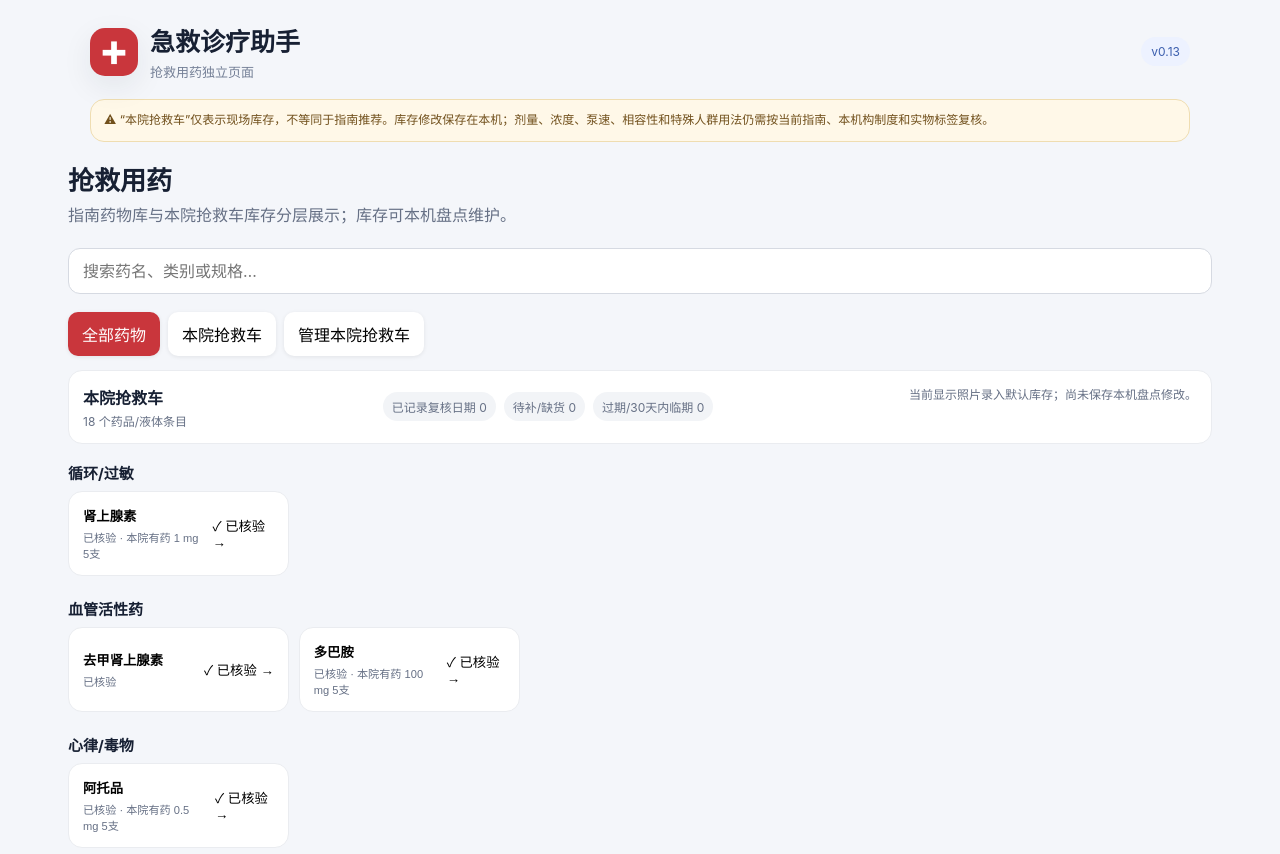
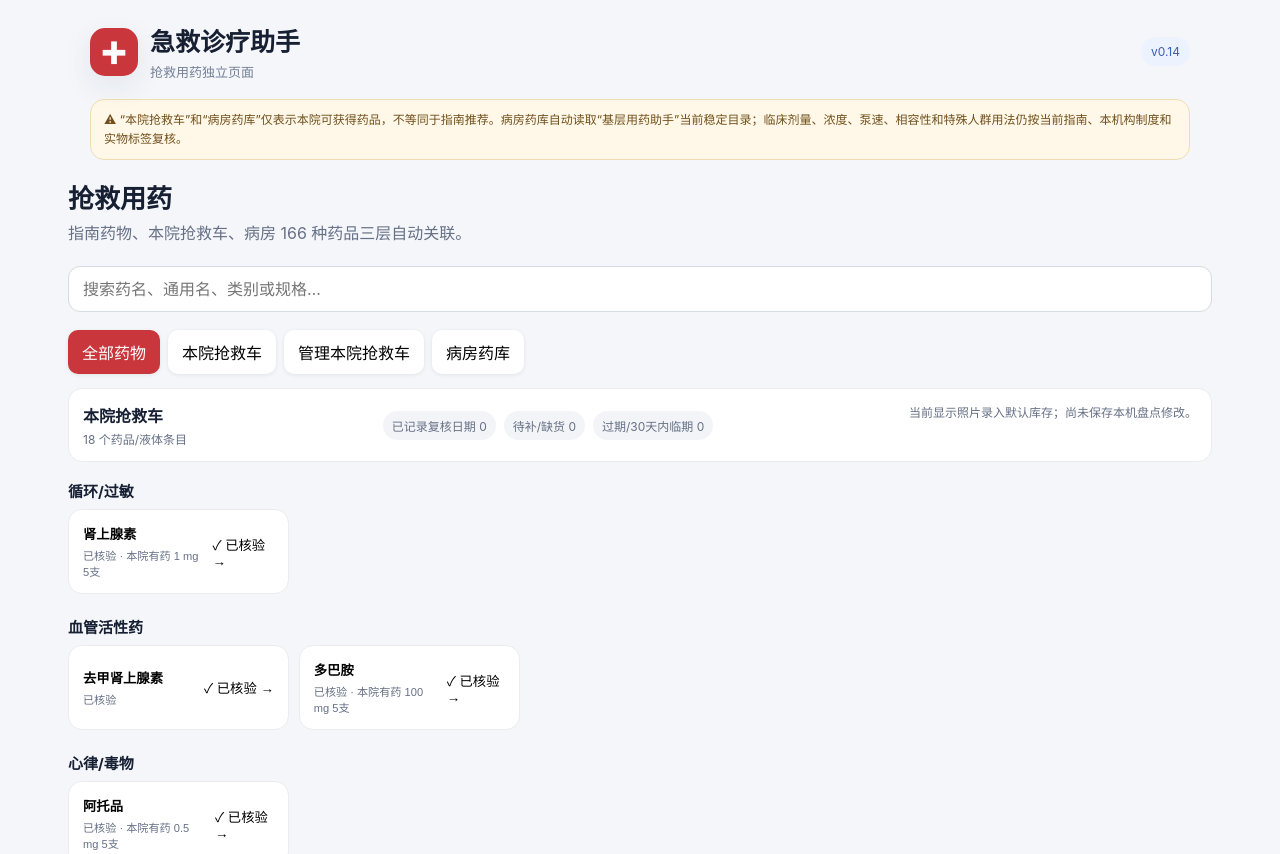
Before and after one commit to tinnxq-alt/emergency-care-assistant, a plain HTML site: page drugs.html in a window 1280 px wide. Shown: the top 854 px of the page. Drawn offline with Linux system fonts and the light colour scheme.

Commit message:
add ward pharmacy tab and auto-linking

```diff
--- a/drugs.html
+++ b/drugs.html
@@ -4,7 +4,7 @@
   <meta charset="utf-8" />
   <meta name="viewport" content="width=device-width,initial-scale=1,viewport-fit=cover" />
   <meta name="theme-color" content="#c9363c" />
-  <title>用药 · 急救诊疗助手 v0.13</title>
+  <title>用药 · 急救诊疗助手 v0.14</title>
   <link rel="manifest" href="./manifest.webmanifest" />
   <link rel="icon" href="./icon.svg" type="image/svg+xml" />
   <link rel="stylesheet" href="./styles.css" />
@@ -17,18 +17,19 @@
 </head>
 <body data-page="drugs">
   <div class="subpage-shell">
-    <header class="topbar"><div class="brand"><div class="brand-mark">✚</div><div><h1>急救诊疗助手</h1><p>抢救用药独立页面</p></div></div><span class="version">v0.13</span></header>
-    <div class="safety-banner">⚠ “本院抢救车”仅表示现场库存，不等同于指南推荐。库存修改保存在本机；剂量、浓度、泵速、相容性和特殊人群用法仍需按当前指南、本机构制度和实物标签复核。</div>
-    <div class="subpage-head"><div><h1>抢救用药</h1><p>指南药物库与本院抢救车库存分层展示；库存可本机盘点维护。</p></div></div>
-    <div class="page-search"><input id="drugSearch" placeholder="搜索药名、类别或规格…" autocomplete="off" /></div>
+    <header class="topbar"><div class="brand"><div class="brand-mark">✚</div><div><h1>急救诊疗助手</h1><p>抢救用药独立页面</p></div></div><span class="version">v0.14</span></header>
+    <div class="safety-banner">⚠ “本院抢救车”和“病房药库”仅表示本院可获得药品，不等同于指南推荐。病房药库自动读取“基层用药助手”当前稳定目录；临床剂量、浓度、泵速、相容性和特殊人群用法仍按当前指南、本机构制度和实物标签复核。</div>
+    <div class="subpage-head"><div><h1>抢救用药</h1><p>指南药物、本院抢救车、病房 166 种药品三层自动关联。</p></div></div>
+    <div class="page-search"><input id="drugSearch" placeholder="搜索药名、通用名、类别或规格…" autocomplete="off" /></div>
     <div class="page-tabs"><button class="page-chip active" data-drug-mode="all">全部药物</button><button class="page-chip" data-drug-mode="cart">本院抢救车</button></div>
     <main><div id="drugPageGroups"></div></main>
   </div>
   <nav class="mobile-nav"><a href="./index.html"><b>⌂</b><span>首页</span></a><a href="./emergency.html"><b>🚑</b><span>急症</span></a><a class="active" href="./drugs.html"><b>💉</b><span>用药</span></a><a href="./todo.html"><b>✓</b><span>待办</span></a></nav>
   <div id="overlay" class="overlay" aria-hidden="true"><div class="modal" role="dialog" aria-modal="true"><div class="modal-head"><div><h2 id="modalTitle"></h2><p id="modalSubtitle"></p></div><button id="closeModalBtn" class="icon-btn">关闭</button></div><div id="modalContent"></div></div></div>
   <script src="./data.js"></script><script src="./data-batch8.js"></script><script src="./data-batch9.js"></script><script src="./crash-cart-data.js"></script>
+  <script src="https://tinnxq-alt.github.io/primary-medication-assistant/drugs.js"></script><script src="https://tinnxq-alt.github.io/primary-medication-assistant/catalog-retirements.js"></script>
   <script src="./clinical-data.js"></script><script src="./clinical-batch2.js"></script><script src="./clinical-batch3.js"></script><script src="./clinical-batch4.js"></script><script src="./clinical-batch5.js"></script><script src="./clinical-batch6.js"></script><script src="./clinical-batch7.js"></script><script src="./clinical-batch8.js"></script><script src="./clinical-batch9.js"></script>
   <script src="./crash-cart-manager.js"></script><script src="./pages.js"></script>
-  <script src="./clinical.js"></script><script src="./clinical-batch2-ui.js"></script><script src="./clinical-batch3-ui.js"></script><script src="./clinical-batch4-ui.js"></script><script src="./clinical-batch5-ui.js"></script><script src="./clinical-batch6-ui.js"></script><script src="./clinical-batch7-ui.js"></script><script src="./clinical-batch8-ui.js"></script><script src="./clinical-batch9-ui.js"></script><script src="./clinical-decorators.js"></script><script src="./editable.js"></script><script src="./generic-editable.js"></script>
+  <script src="./clinical.js"></script><script src="./clinical-batch2-ui.js"></script><script src="./clinical-batch3-ui.js"></script><script src="./clinical-batch4-ui.js"></script><script src="./clinical-batch5-ui.js"></script><script src="./clinical-batch6-ui.js"></script><script src="./clinical-batch7-ui.js"></script><script src="./clinical-batch8-ui.js"></script><script src="./clinical-batch9-ui.js"></script><script src="./clinical-decorators.js"></script><script src="./editable.js"></script><script src="./generic-editable.js"></script><script src="./ward-pharmacy-bridge.js"></script>
 </body>
 </html>
```
